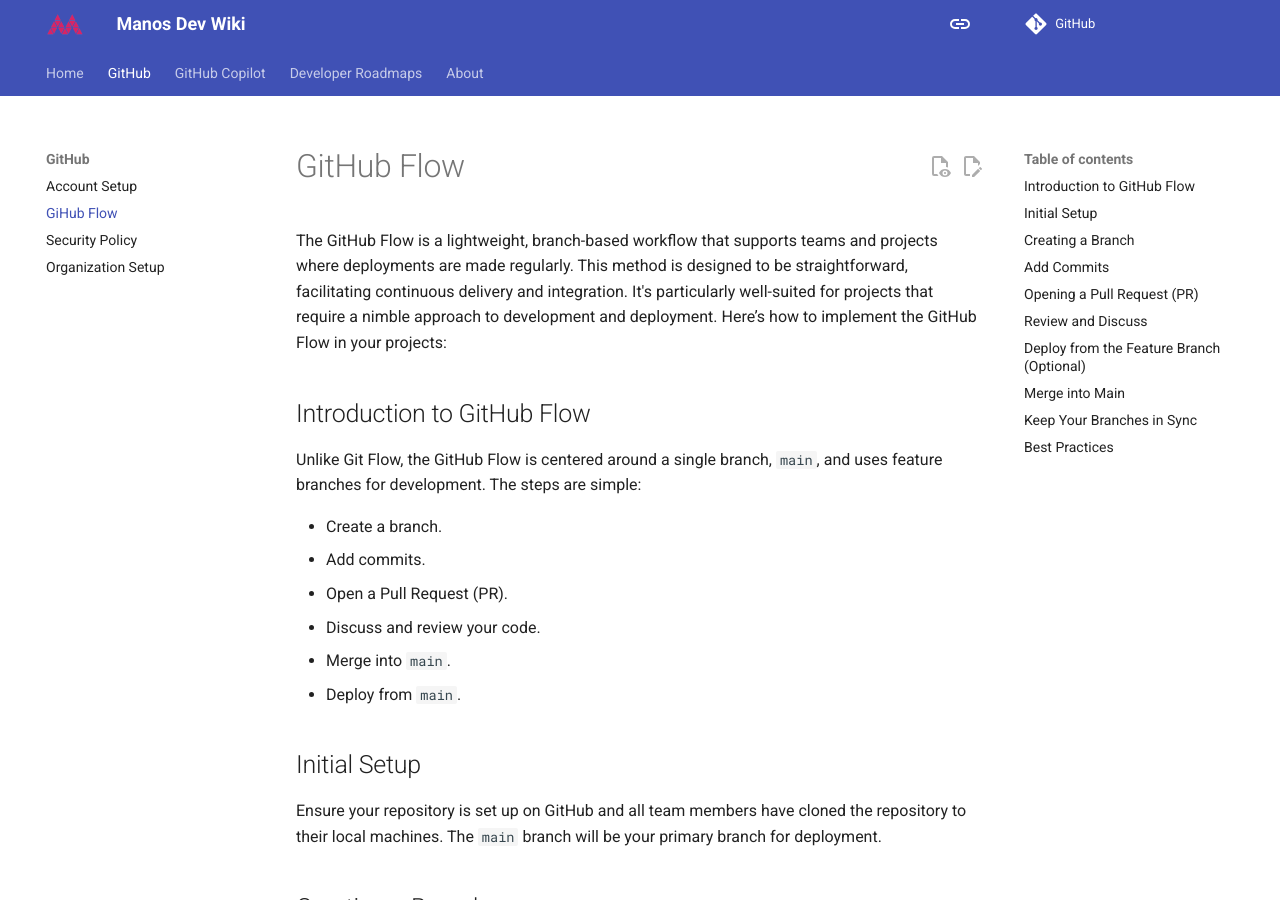
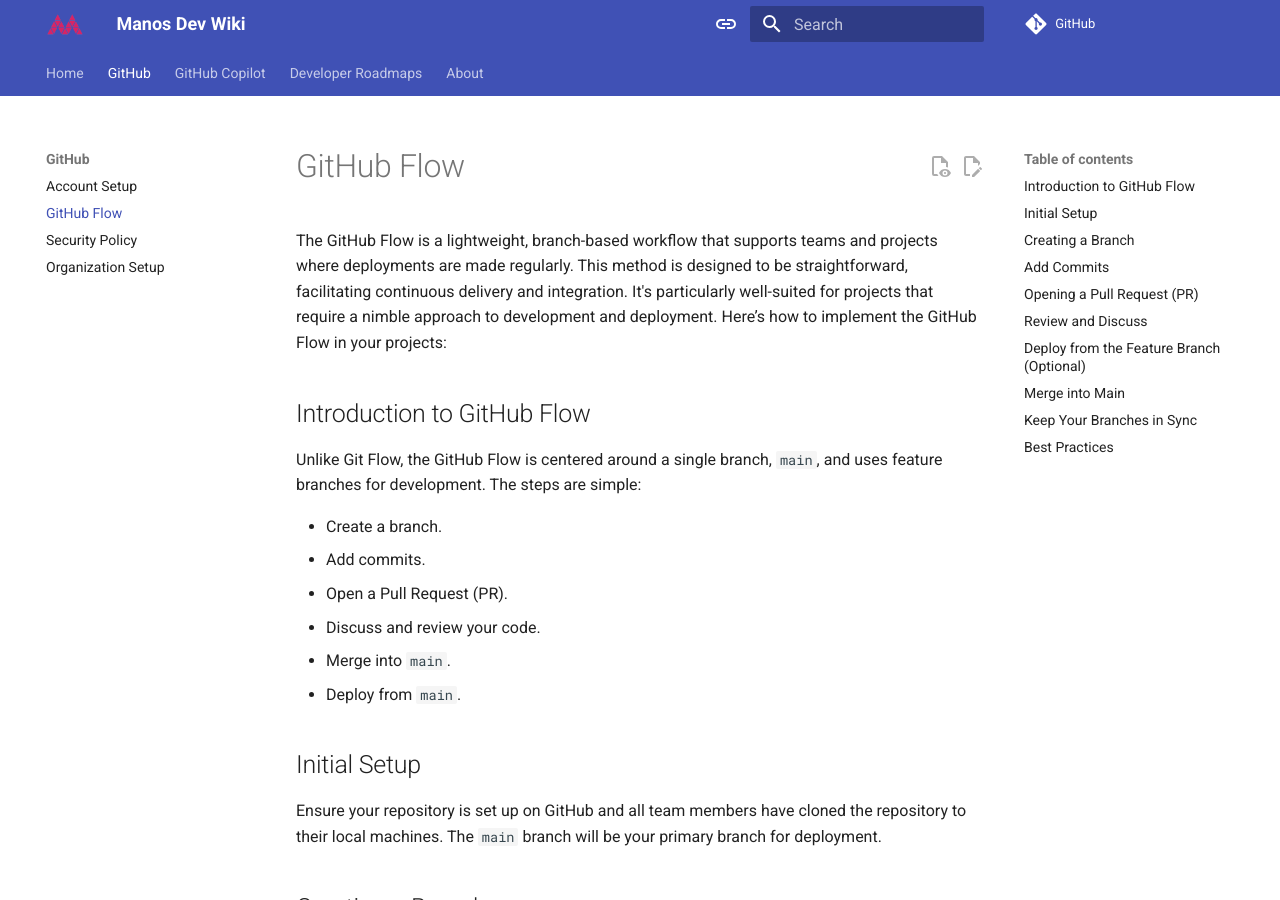
Before and after one commit to rprouse/devwiki, an MkDocs documentation site: the page built from docs/github/github-flow.md, in a window 1280 px wide and 900 px high. Built offline with MkDocs 1.6.1 and Material for MkDocs 9.7.7, drawn with Linux system fonts in a browser that asks for light colours; comment, search, counter and statistics services are not loaded.

```diff
--- a/mkdocs.yml
+++ b/mkdocs.yml
@@ -88,6 +88,7 @@ markdown_extensions:
       repo: devwiki
 
 plugins:
+  - search
   - mkdocs-video
 
 # Page Tree
@@ -95,7 +96,7 @@ nav:
   - Home: index.md
   - GitHub:
     - Account Setup: github/account-setup.md
-    - GiHub Flow: github/github-flow.md
+    - GitHub Flow: github/github-flow.md
     - Security Policy: github/security-policy.md
     - Organization Setup: github/organization-setup.md
   - GitHub Copilot:
```
